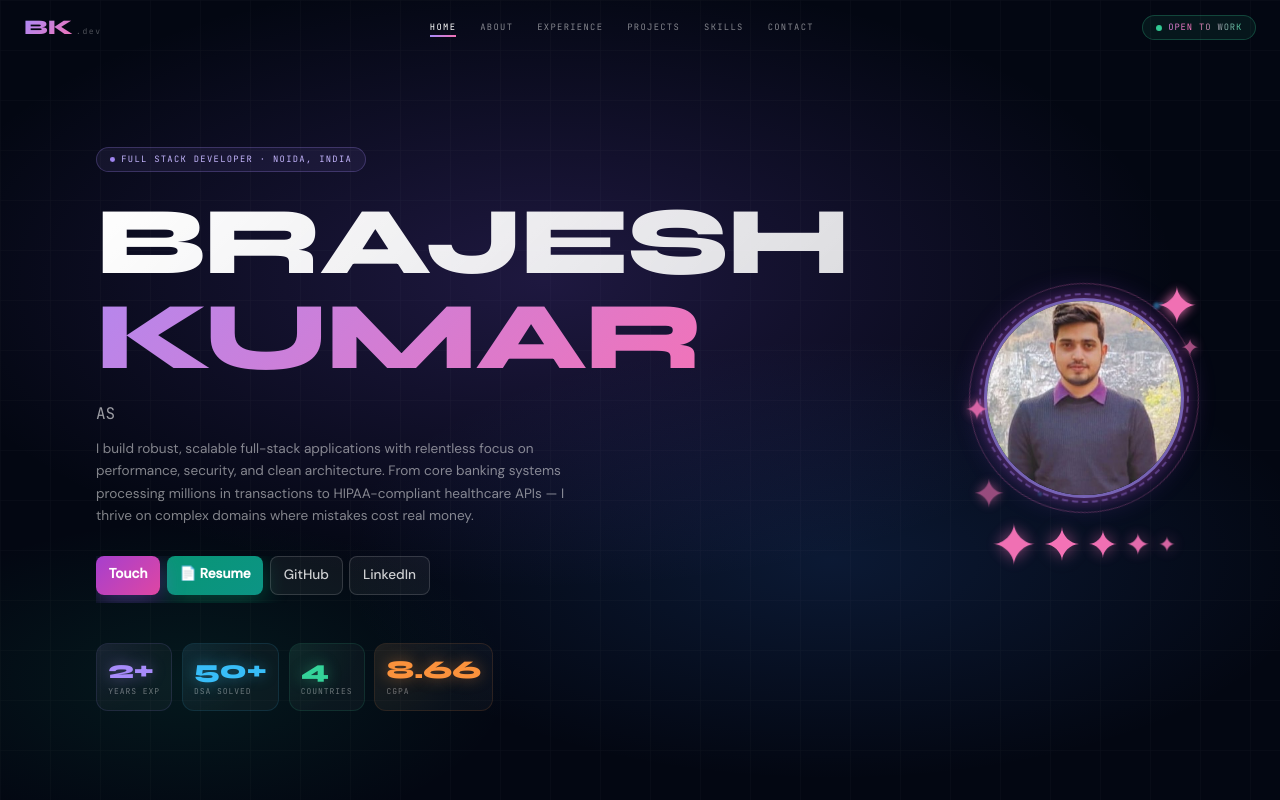
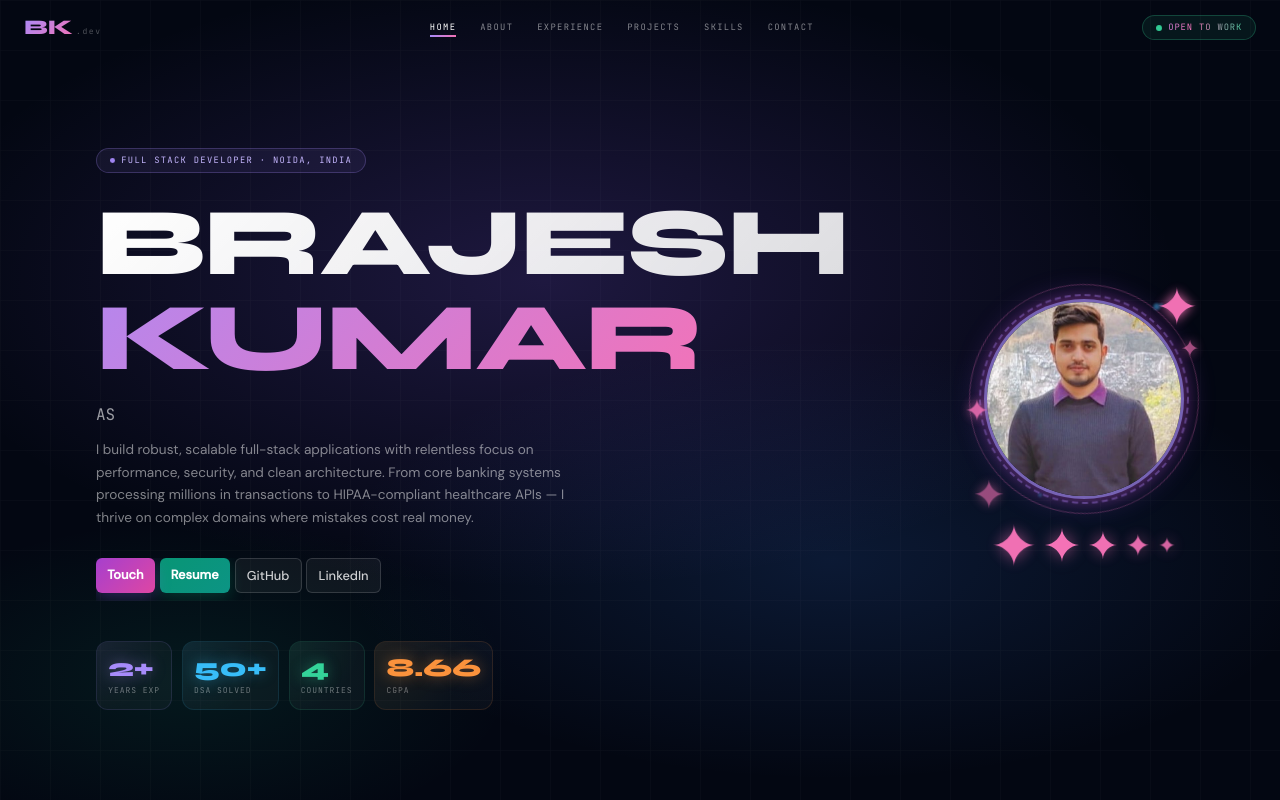
Before and after one commit to OUT6578/BrijeshKumarPortfolio, a React (Vite) app: page / in a window 1280 px wide. Shown: the top 800 px of the page. Built offline with nearby package versions, Linux system fonts and the light colour scheme.

Commit message:
Changes Done

```diff
--- a/src/App.tsx
+++ b/src/App.tsx
@@ -1754,34 +1754,34 @@ function Hero() {
             {DATA.about}
           </p>
 
-          <div style={{ display: "flex", gap: "0.4rem", flexWrap: "nowrap", marginBottom: "2.5rem", animation: "fadeUp .7s 1.4s cubic-bezier(.16,1,.3,1) both", justifyContent: "flex-start", overflowX: "auto", paddingBottom: "0.5rem", scrollBehavior: "smooth" }}>
+          <div style={{ display: "flex", gap: "0.3rem", flexWrap: "nowrap", marginBottom: "2.5rem", animation: "fadeUp .7s 1.4s cubic-bezier(.16,1,.3,1) both", width: "fit-content", overflowX: "auto", paddingBottom: "0.5rem", scrollBehavior: "smooth" }}>
             <a href={`mailto:${DATA.email}`} className="btn-ripple" style={{
-              display: "inline-block", padding: ".5rem 0.8rem", borderRadius: 8,
+              display: "inline-block", padding: ".45rem 0.7rem", borderRadius: 6,
               background: "linear-gradient(135deg,#7c3aed,#ec4899)",
               backgroundSize: "200% 200%", animation: "gradShift 4s ease infinite",
-              color: "#fff", fontWeight: 600, fontSize: "clamp(.65rem, 2vw, .85rem)", textDecoration: "none",
-              boxShadow: "0 6px 24px rgba(139,92,246,.4)", transition: "transform .25s, box-shadow .25s", whiteSpace: "nowrap", flex: "0 0 auto",
+              color: "#fff", fontWeight: 600, fontSize: "clamp(.6rem, 1.8vw, .8rem)", textDecoration: "none",
+              boxShadow: "0 4px 16px rgba(139,92,246,.3)", transition: "transform .25s, box-shadow .25s", whiteSpace: "nowrap", flex: "0 0 auto",
             }}
-              onMouseEnter={e => { e.currentTarget.style.transform = "translateY(-2px)"; e.currentTarget.style.boxShadow = "0 10px 32px rgba(139,92,246,.5)"; }}
-              onMouseLeave={e => { e.currentTarget.style.transform = "none"; e.currentTarget.style.boxShadow = "0 6px 24px rgba(139,92,246,.4)"; }}>
+              onMouseEnter={e => { e.currentTarget.style.transform = "translateY(-2px)"; e.currentTarget.style.boxShadow = "0 8px 24px rgba(139,92,246,.4)"; }}
+              onMouseLeave={e => { e.currentTarget.style.transform = "none"; e.currentTarget.style.boxShadow = "0 4px 16px rgba(139,92,246,.3)"; }}>
               Touch
             </a>
             <a href="/DotNet__FullStackDeveloper.pdf" download="Brajesh_Kumar_Resume.pdf" style={{
-              display: "inline-block", padding: ".5rem 0.8rem", borderRadius: 8,
+              display: "inline-block", padding: ".45rem 0.7rem", borderRadius: 6,
               background: "linear-gradient(135deg,#059669,#0d9488)",
               backgroundSize: "200% 200%", animation: "gradShift 4s ease infinite",
-              color: "#fff", fontWeight: 600, fontSize: "clamp(.65rem, 2vw, .85rem)", textDecoration: "none",
-              boxShadow: "0 6px 24px rgba(5,150,105,.4)", transition: "transform .25s, box-shadow .25s", whiteSpace: "nowrap", flex: "0 0 auto",
+              color: "#fff", fontWeight: 600, fontSize: "clamp(.6rem, 1.8vw, .8rem)", textDecoration: "none",
+              boxShadow: "0 4px 16px rgba(5,150,105,.3)", transition: "transform .25s, box-shadow .25s", whiteSpace: "nowrap", flex: "0 0 auto",
             }}
-              onMouseEnter={e => { e.currentTarget.style.transform = "translateY(-2px)"; e.currentTarget.style.boxShadow = "0 10px 32px rgba(5,150,105,.5)"; }}
-              onMouseLeave={e => { e.currentTarget.style.transform = "none"; e.currentTarget.style.boxShadow = "0 6px 24px rgba(5,150,105,.4)"; }}>
-              📄 Resume
+              onMouseEnter={e => { e.currentTarget.style.transform = "translateY(-2px)"; e.currentTarget.style.boxShadow = "0 8px 24px rgba(5,150,105,.4)"; }}
+              onMouseLeave={e => { e.currentTarget.style.transform = "none"; e.currentTarget.style.boxShadow = "0 4px 16px rgba(5,150,105,.3)"; }}>
+              Resume
             </a>
             {[["GitHub", DATA.links.github], ["LinkedIn", DATA.links.linkedin]].map(([label, href]) => (
               <a key={label} href={href} target="_blank" rel="noreferrer" style={{
-                display: "inline-block", padding: ".5rem 0.8rem", borderRadius: 8,
+                display: "inline-block", padding: ".45rem 0.7rem", borderRadius: 6,
                 background: "rgba(255,255,255,.05)", border: "1px solid rgba(255,255,255,.15)",
-                color: "rgba(255,255,255,.8)", fontWeight: 500, fontSize: "clamp(.65rem, 2vw, .85rem)", textDecoration: "none", transition: "all .25s", whiteSpace: "nowrap", flex: "0 0 auto",
+                color: "rgba(255,255,255,.8)", fontWeight: 500, fontSize: "clamp(.6rem, 1.8vw, .8rem)", textDecoration: "none", transition: "all .25s", whiteSpace: "nowrap", flex: "0 0 auto",
               }}
                 onMouseEnter={e => { e.currentTarget.style.background = "rgba(255,255,255,.1)"; e.currentTarget.style.borderColor = "rgba(255,255,255,.3)"; }}
                 onMouseLeave={e => { e.currentTarget.style.background = "rgba(255,255,255,.05)"; e.currentTarget.style.borderColor = "rgba(255,255,255,.15)"; }}>
```
